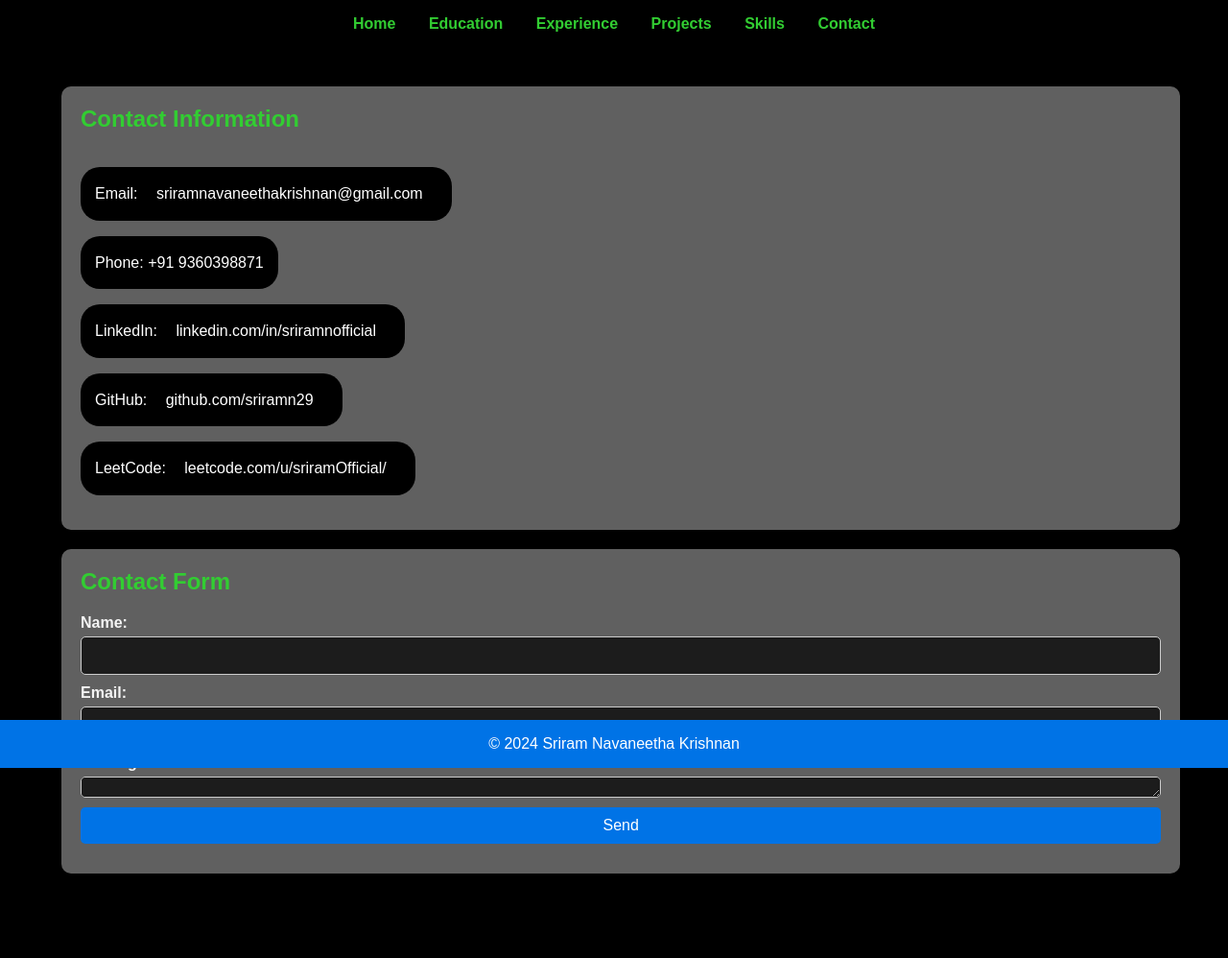
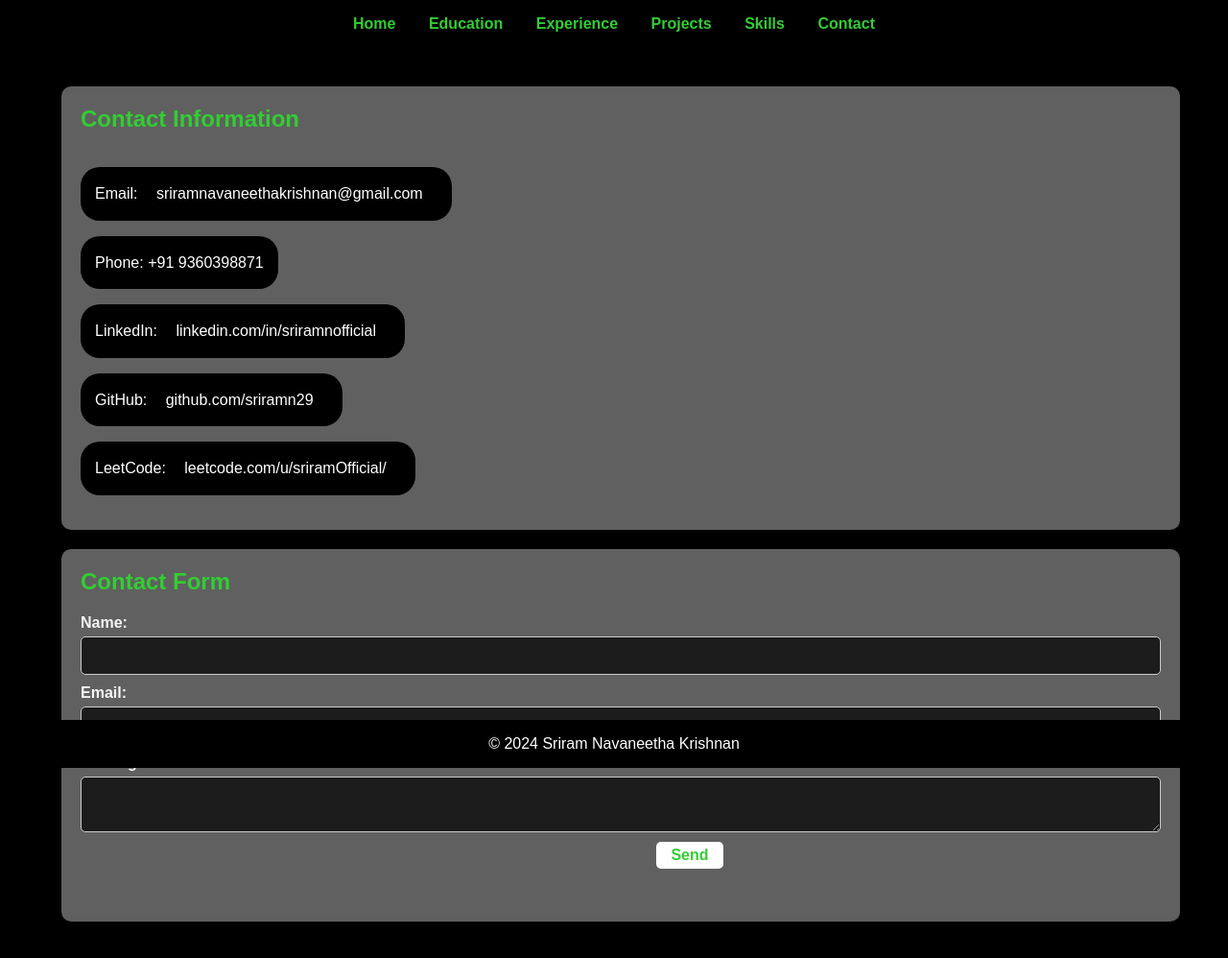
Before and after one commit to sriramn29/portfolio, a plain HTML site: page contact.html in a window 1280 px wide. Shown: the whole page at 96% size. Before the commit the page ends 950 px from the top, so only its background shows below. Drawn offline with Linux system fonts and the light colour scheme.

Commit message:
08-07-2024 19:31

```diff
--- a/contact.html
+++ b/contact.html
@@ -4,6 +4,7 @@
     <meta charset="UTF-8">
     <meta name="viewport" content="width=device-width, initial-scale=1.0">
     <title>Contact - Sriram Navaneetha Krishnan</title>
+    <link rel="icon" type="image/x-icon" href="favicon.ico">
     <link rel="stylesheet" href="styles.css">
 </head>
 <body>
@@ -30,7 +31,7 @@
                 <p>LeetCode: <a href="https://leetcode.com/u/sriramOfficial/" target="_blank">leetcode.com/u/sriramOfficial/</a></p>
             </div>
         </section>
-        <section>
+        <section style="margin-bottom: 50px;">
             <h2>Contact Form</h2>
             <form action="https://formspree.io/f/xkgwnyew" method="POST">
                 <label for="name">Name:</label>
@@ -39,7 +40,7 @@
                 <input type="email" id="email" name="email" required>
                 <label for="message">Message:</label>
                 <textarea id="message" name="message" required></textarea>
-                <button type="submit">Send</button>
+                <button type="submit" style="font-size: medium;">Send</button>
             </form>
         </section>
     </main>
--- a/styles.css
+++ b/styles.css
@@ -2,7 +2,7 @@ body {
     font-family: 'Montserrat', sans-serif;
     margin: 0;
     padding: 0;
-    background-color: #000; /* Set background color to black */
+    background-color: #000;
     color: #f4f4f4; /* Set text color to light grey for better contrast */
     display: flex;
     flex-direction: column;
@@ -66,12 +66,13 @@ section {
     margin-left: 5%;
 }
 .containerindex img{
-    border-radius: 10%;
+    border-radius: 10px;
     margin-top: 20px;
     margin-bottom: 20px;
     margin-left:0;
     width: 350px;
     height: 400px;
+    margin: 20px;
 }
 
 .containerindex p{
@@ -100,7 +101,7 @@ section ul li {
 
 footer {
     text-align: center;
-    background-color: #0073e6;
+    background-color: black;
     color: #fff;
     position: fixed;
     width: 100%;
@@ -110,8 +111,7 @@ footer {
 form {
     display: flex;
     flex-direction: column;
-    margin-bottom: 50px;
-    height: 200px;
+    height: 300px;
 }
 
 form label {
@@ -128,20 +128,26 @@ form input, form textarea {
     background-color: #1c1c1c; /* Dark grey background for input fields */
     color: #f4f4f4; /* Light grey text color */
 }
-
 form button {
-    padding: 10px;
-    background-color: #0073e6;
-    color: #fff;
+    background-color: #fff;
+    color: #32CD32; /* Set link color to green */
+    text-decoration: none;
+    font-weight: bold; /* Make link fonts bold */
+    transition: all 0.4s ease-out;
+    padding: 5px 10px;
+    width: 70px;
+    margin-left: 600px;
     border: none;
     border-radius: 5px;
-    font-size: 16px;
-    cursor: pointer;
-    transition: background-color 0.3s;
-}
+  }
 
 form button:hover {
-    background-color: #005bb5;
+    color: #000; /* Set link color to black on hover */
+    background-color: #32CD32; /* Set background color to green on hover */
+    color: white;
+    text-decoration: none;
+    padding: 5px 10px;
+    border-radius: 5px;
 }
 
 @media (max-width: 768px) {
```
Also changed, not shown: education.html (+1 -0 lines), experience.html (+1 -0 lines), index.html (+2 -1 lines), projects.html (+2 -1 lines), skills.html (+1 -0 lines), favicon.ico (added).
